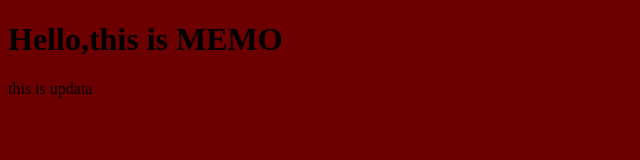
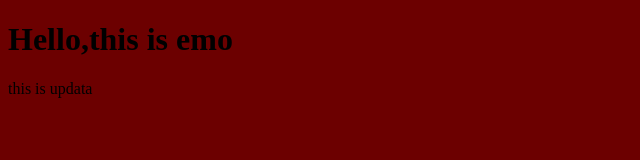
Before and after one commit to MohhamedMostafa/Project, a plain HTML site: page index.html in a window 1280 px wide. Shown: the whole page, without its empty margins (0-640 px from the left). Drawn offline with Linux system fonts and the light colour scheme.

Commit message:
updet index file html

```diff
--- a/index.html
+++ b/index.html
@@ -9,7 +9,7 @@
 </head>
 <body>
 
-    <h1>Hello,this is MEMO </h1>
+    <h1>Hello,this is emo </h1>
     <p>this is updata</p>
     <script src="app.js"></script>
 </body>
```
